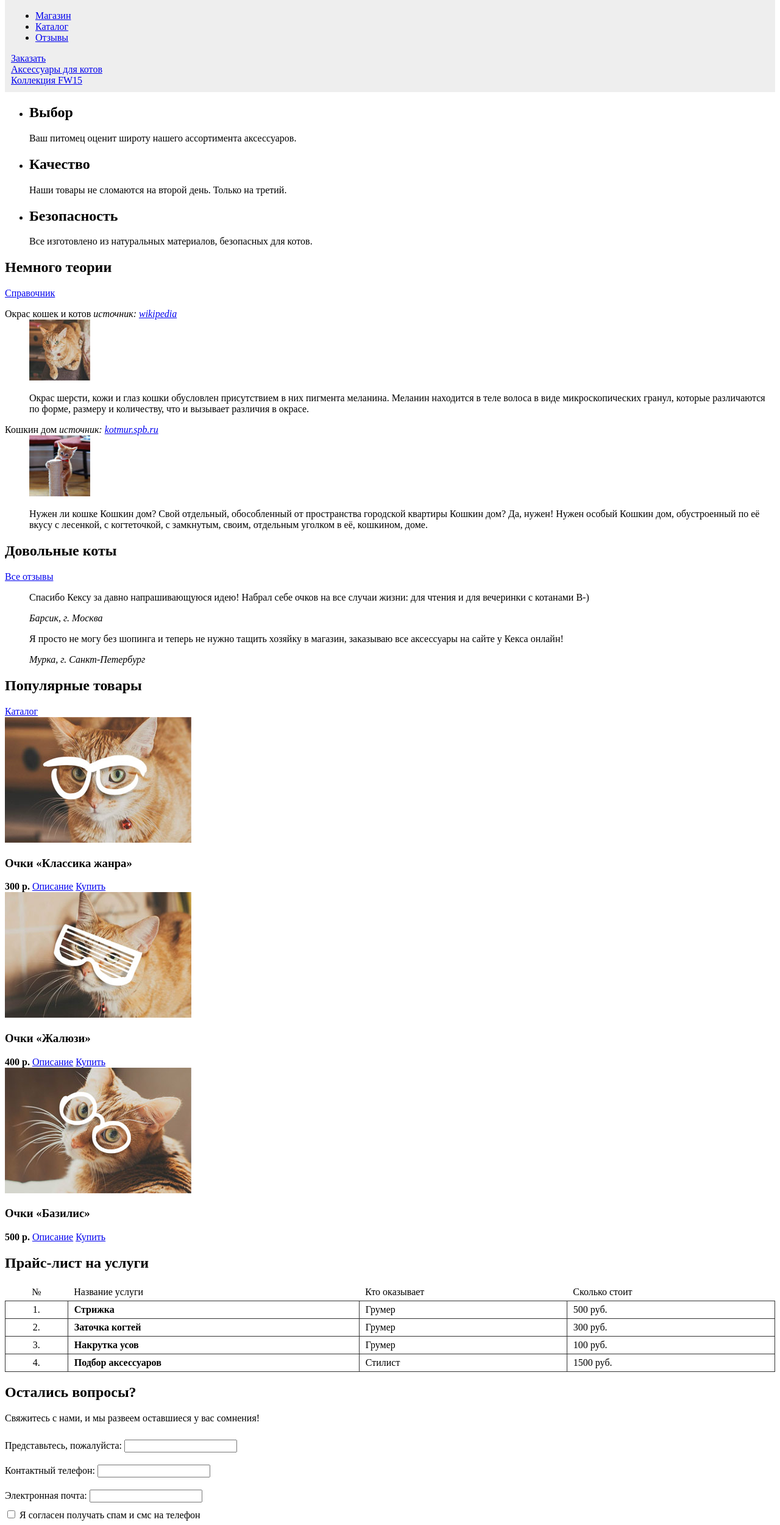
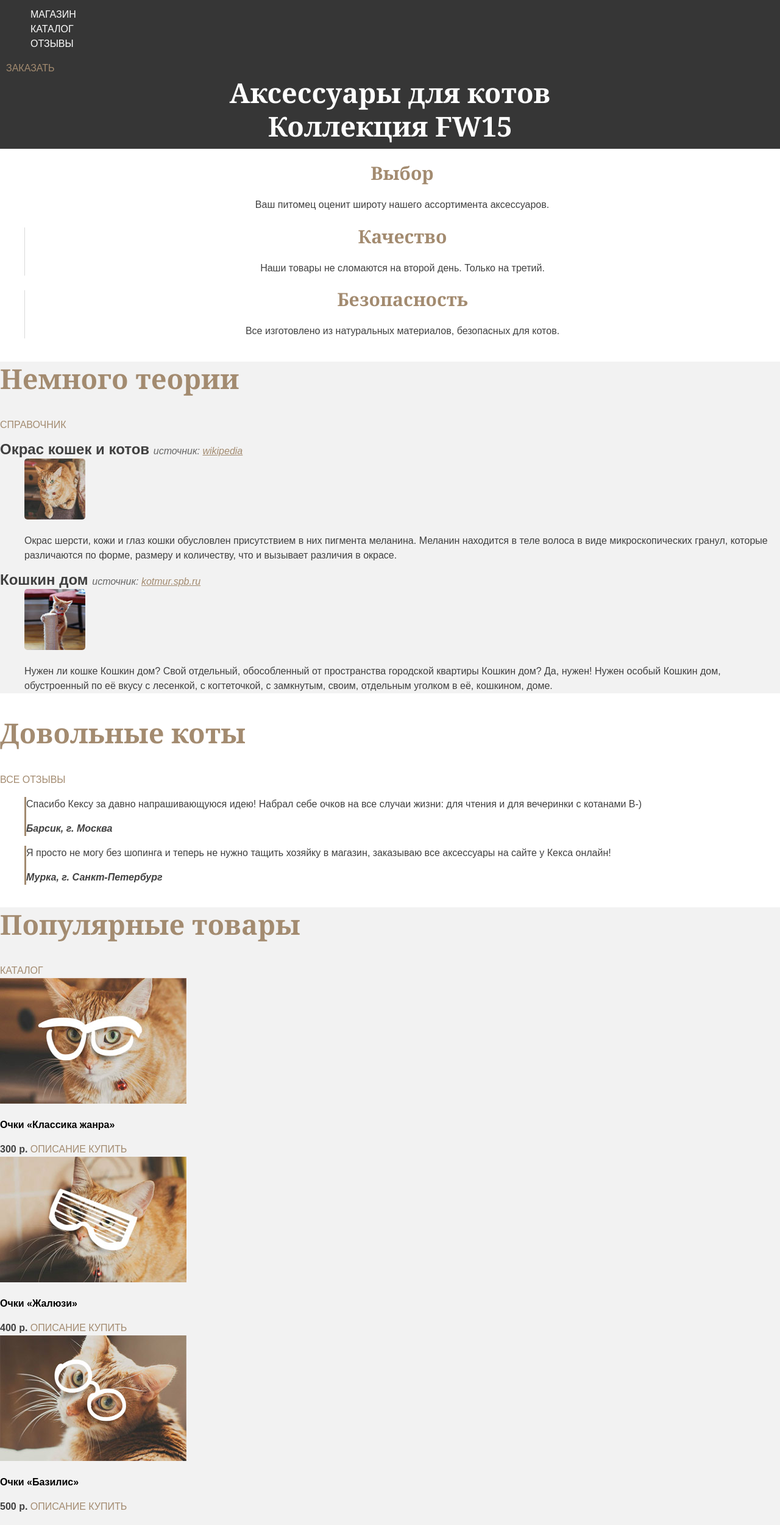
Before and after one commit to KeyKkey/keksbyshop, a plain HTML site: page index.html in a window 1280 px wide. Shown: the part 76-2577 px from the top of the page at 61% size. Drawn offline with Linux system fonts and the light colour scheme.

Commit message:
Update version 4.0
Basic styling
Font-size, font-family,color,background-color etc for all sections

```diff
--- a/index.html
+++ b/index.html
@@ -26,15 +26,15 @@
     <div class="features">
       <ul>
         <li class="feature-item">
-          <h2>Выбор</h2>
+          <h2 class="feature-title">Выбор</h2>
           <p>Ваш питомец оценит широту нашего ассортимента аксессуаров.</p>
         </li>
         <li class="feature-item">
-          <h2>Качество</h2>
+          <h2 class="feature-title">Качество</h2>
           <p>Наши товары не сломаются на второй день. Только на третий.</p>
         </li>
         <li class="feature-item">
-          <h2>Безопасность</h2>
+          <h2 class="feature-title">Безопасность</h2>
           <p>Все изготовлено из натуральных материалов, безопасных для котов.</p>
         </li>
       </ul>
@@ -42,22 +42,22 @@
 
 
     <div class="cat-reference">
-      <h2>Немного теории</h2>
+      <h2 class="section-title">Немного теории</h2>
       <a class="btn" href="#" title="Открыть справочник">Справочник</a>
 
       <dl>
-        <dt>
+        <dt class="reference-title">
           Окрас кошек и котов
-          <i>источник: <a href="https://ru.wikipedia.org" target="_blank">wikipedia</a></i>
+          <i class="reference-source">источник: <a href="https://ru.wikipedia.org" target="_blank">wikipedia</a></i>
         </dt>
         <dd>
           <img src="img/article-1.jpg" alt="Окрас кошек и котов" width="100" height="100">
           <p>Окрас шерсти, кожи и глаз кошки обусловлен присутствием в них пигмента меланина. Меланин находится в теле волоса в виде микроскопических гранул, которые различаются по форме, размеру и количеству, что и вызывает различия в окрасе.</p>
         </dd>
 
-        <dt>
+        <dt class="reference-title">
           Кошкин дом
-          <i>источник: <a href="http://kotmur.spb.ru" target="_blank">kotmur.spb.ru</a></i>
+          <i class="reference-source">источник: <a href="http://kotmur.spb.ru" target="_blank">kotmur.spb.ru</a></i>
         </dt>
         <dd>
           <img src="img/article-2.jpg" alt="Кошкин дом" width="100" height="100">
@@ -68,24 +68,24 @@
 
 
     <div class="reviews">
-      <h2>Довольные коты</h2>
+      <h2 class="section-title">Довольные коты</h2>
       <a class="btn" href="#" title="Посмотреть все отзывы">Все отзывы</a>
 
       <div class="reviews-list">
         <blockquote class="review-item">
           <p>Спасибо Кексу за давно напрашивающуюся идею! Набрал себе очков на все случаи жизни: для чтения и для вечеринки с котанами B-)</p>
-          <cite>Барсик, г. Москва</cite>
+          <cite class="review-author">Барсик, г. Москва</cite>
         </blockquote>
         <blockquote class="review-item">
           <p>Я просто не могу без шопинга и теперь не нужно тащить хозяйку в магазин, заказываю все аксессуары на сайте у Кекса онлайн!</p>
-          <cite>Мурка, г. Санкт-Петербург</cite>
+          <cite class="review-author">Мурка, г. Санкт-Петербург</cite>
         </blockquote>
       </div>
     </div>
 
 
     <div class="popular-and-price">
-      <h2>Популярные товары</h2>
+      <h2 class="section-title">Популярные товары</h2>
       <a class="btn" href="#" title="Посмотреть все товары">Каталог</a>
 
       <div class="popular-items">
@@ -111,7 +111,7 @@
           <a href="#" class="btn">Купить</a>
         </div>
       </div>
-      <h2>Прайс-лист на услуги</h2>
+      <h2 class="section-title">Прайс-лист на услуги</h2>
     <table class="price-list">
       <tr>
         <th>№</th>
@@ -147,7 +147,7 @@
     </div>
 
     <div class="feedback">
-      <h2>Остались вопросы?</h2>
+      <h2 class="section-title">Остались вопросы?</h2>
       <p class="feedback-tip">Свяжитесь с нами, и мы развеем оставшиеся у вас сомнения!</p>
       <form class="feedback-form" action="/keksby-mail" method="post">
         <div class="feedback-form-group">
--- a/style.css
+++ b/style.css
@@ -1,25 +1,167 @@
+body {
+  margin: 0;
+  padding: 0;
+  font-size: 16px;
+  line-height: 24px;
+  font-family: "Arial", sans-serif;
+  color: #404040;
+  background-color: white;
+}
+
 .page-header,
 .page-footer {
   padding: 10px;
   background-color: #eeeeee;
 }
 
-.page-footer {
-  margin-top: 20px;
+.page-header {
+  color: #c3c3c3;
+  background-color: #363636;
 }
+
+.main-nav {
+  list-style: none;
+}
+
+.main-nav li {
+  text-transform: uppercase;
+}
+
+.main-nav a {
+  text-decoration: none;
+  color: white;
+}
+
+.main-nav a:hover {
+  text-decoration: underline;
+}
+
+.main-nav a:active {
+  color: rgba(255, 255, 255, 0.3);
+}
+
+.btn {
+  color: #a38b70;
+  text-transform: uppercase;
+  text-decoration: none;
+}
+
+.btn:hover {
+  color: #8d745a;
+}
+
+.btn:active {
+  color: rgba(141, 116, 90, 0.3);
+}
+
+.promo {
+  font-size:45px;
+  font-family:"Georgia",serif;
+  font-weight:bold;
+  line-height:55px;
+  text-align:center;
+}
+.promo a {
+  color:white;
+  text-decoration:none;
+}
+
+.features ul {
+  list-style: none;
+}
+
+.feature-item {
+  text-align: center;
+  border-left: 1px solid #d9d9d9;
+}
+
+.feature-item:first-child {
+  border-left: none;
+}
+
+.feature-title {
+  font-size:30px;
+  line-height:30px;
+  font-family:"Georgia", serif;
+  color:#a38b70;
+  font-weight:bold;
+}
+
+  .cat-reference {
+    background-color: #f2f2f2;
+  }
+
+  .section-title {
+    font-weight: bold;
+    font-size: 45px;
+    line-height: 55px;
+    font-family: "Georgia", serif;
+    color: #a38b70;
+}
+
+.reference-title {
+  font-size: 24px;
+  font-weight: bold;
+}
+
+.reference-source {
+  color: #666666;
+  font-size: 16px;
+  font-weight: normal;
+  font-style: italic;
+}
+
+.cat-reference img{
+  border-radius:5px;
+}
+
+.reference-source a {
+  color: #a38b70;
+}
+
+.reference-source a:hover {
+  color: #8d745a;
+}
+
+.reference-source a:active {
+  color: rgba(141, 116, 90, 0.3);
+}
+
+.review-item {
+  border-left: 3px solid #a38b70;
+}
+
+.review-author {
+  font-weight: bold;
+  font-style: italic;
+}
+
+.popular-and-price {
+  background-color:#f2f2f2;
+}
+
+.catalog-item h3 {
+  font-size:16px;
+  color:#000000;
+}
+
+
 
 .price-list {
   width: 100%;
   border-collapse: collapse;
+  line-height:30px;
 }
 
 .price-list th {
   font-weight: normal;
   text-align: left;
+  font-size:14px;
+  text-transform: uppercase;
 }
 
 .price-list td {
-  border: 1px solid #333333;
+  border: 1px solid #d8d8d8;
 }
 
 .price-list th,
@@ -34,9 +176,104 @@
 
 .price-list td:nth-child(2){
     font-weight: bold;
+    color:#000000;
 }
 
 .feedback-form-group {
   padding-top:10px;
   padding-bottom:10px;
 }
+
+.feedback-form-group label {
+  font-size: 12px;
+  text-transform: uppercase;
+}
+
+.feedback-form input[type="text"],
+.feedback-form select,
+.feedback-form textarea {
+  font: inherit;
+  color: inherit;
+  border: 2px solid #d5d5d5;
+}
+
+.feedback-form input[type="text"]:hover,
+.feedback-form select:hover,
+.feedback-form textarea:hover {
+  border-color: #bebebe;
+}
+
+.feedback-form input[type="text"]:focus,
+.feedback-form select:focus,
+.feedback-form textarea:focus {
+  border-color: #8d745a;
+}
+
+.checkbox-area {
+  border-bottom:solid 1px #d5d5d5;
+}
+
+.page-footer {
+  margin-top: 20px;
+  padding: 10px;
+  background-color: #363636;
+  color: #c3c3c3;
+}
+
+.footer-middle,
+.footer-bottom {
+  border-top: 1px solid #5e5e5e;
+}
+
+.footer-menu h3 {
+  font-weight: bold;
+  font-size: 24px;
+  font-family: "Georgia", serif;
+  color: #a38b70;
+}
+
+.footer-menu ul {
+  list-style: none;
+}
+
+.footer-menu a {
+  color: #c3c3c3;
+  text-decoration: none;
+}
+
+.footer-menu a:hover {
+  color: #ffffff;
+}
+
+.footer-menu a:active {
+  color: rgba(255, 255, 255, 0.3);
+}
+
+.footer-social b {
+  font-weight: bold;
+  font-size: 24px;
+  font-family: "Georgia", serif;
+  color: #a38b70;
+}
+
+.social-btn {
+  color: #ffffff;
+}
+
+.footer-copyright {
+  color: #ffffff;
+  text-transform: uppercase;
+}
+
+.footer-copyright a {
+  color: #ffffff;
+  text-decoration: none;
+}
+
+.footer-copyright a:hover {
+  text-decoration: underline;
+}
+
+.footer-copyright a:active {
+  color: rgba(255, 255, 255, 0.3);
+}
```
